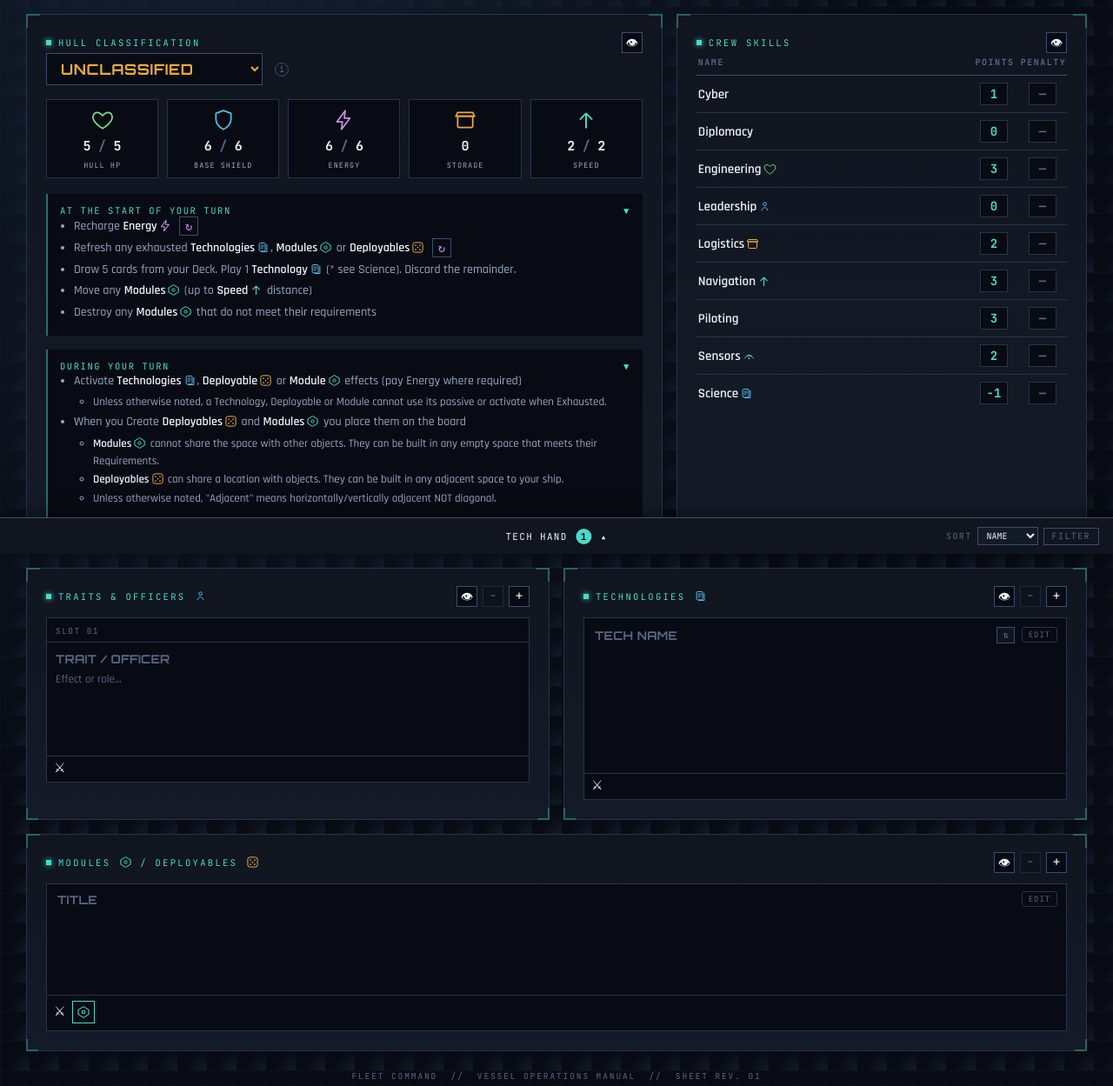
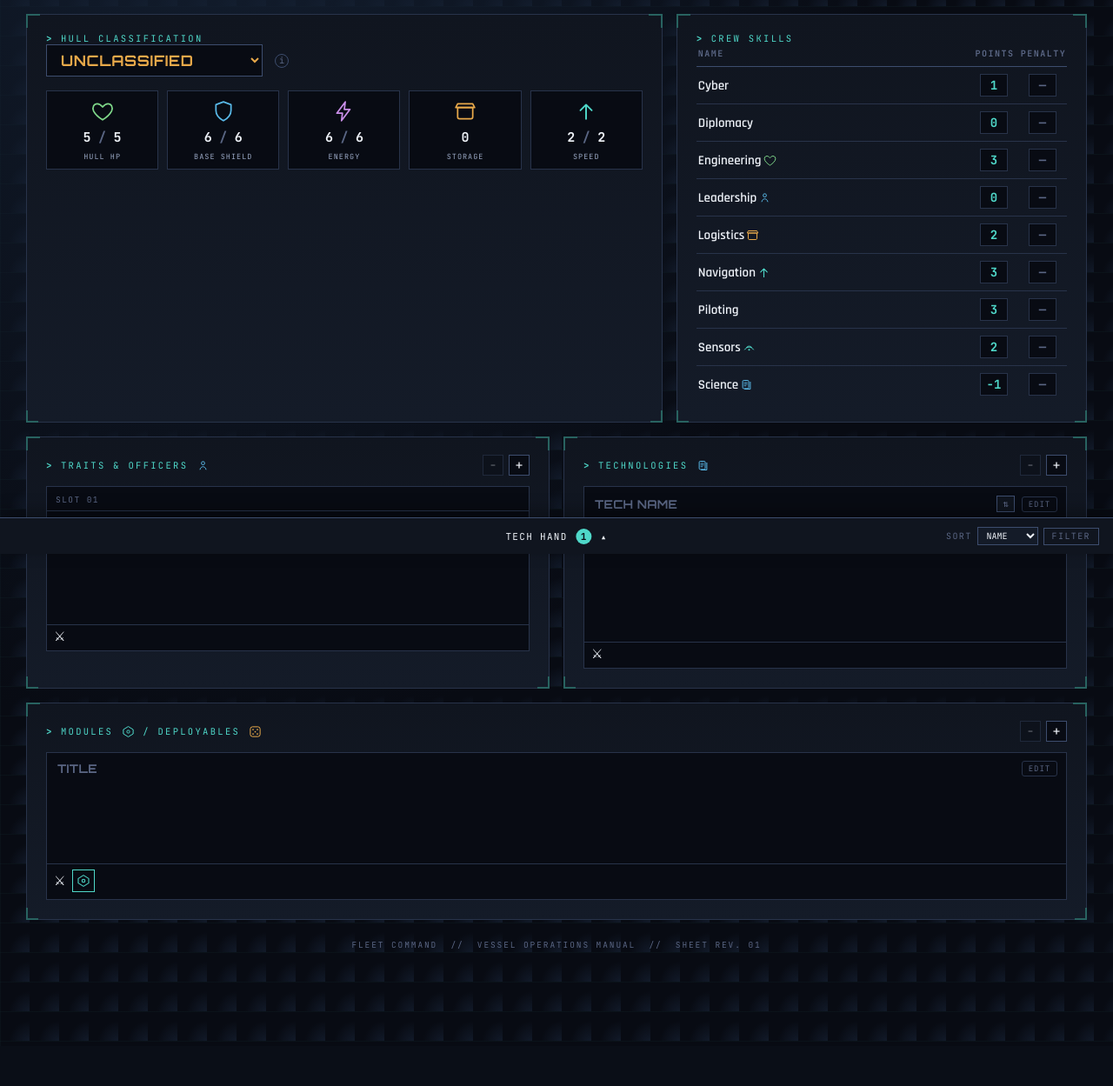
Before and after one commit to Nathan-R1/frigate-online, a PHP site: page /frigate-sheet/frigate.html in a window 1280 px wide. Shown: the part 163-1412 px from the top of the page at 87% size. After the commit the page ends 1360 px from the top, so only its background shows below. Run offline with PHP 8.4, Linux system fonts and the light colour scheme.

Commit message:
Polishing UI

```diff
--- a/client/frigate-sheet/css/style.css
+++ b/client/frigate-sheet/css/style.css
@@ -117,8 +117,16 @@ border-color:var(--cyan);
     margin-bottom:6px;
 
   }
+.eyebrow{
+cursor:pointer;
+  }
 .eyebrow::before{
-content:"";width:6px;height:6px;background:var(--cyan);box-shadow:0 0 6px var(--cyan);
+content:">";width:auto;height:auto;background:none;box-shadow:none;
+    font-family:var(--mono);font-size:11px;font-weight:700;line-height:1;
+    transition:transform .15s ease;
+  }
+.panel.collapsed .eyebrow::before{
+transform:rotate(90deg);
   }
 .panel-title{
 
@@ -163,12 +171,6 @@ opacity:.35;cursor:not-allowed;
   }
 .slot-btn:disabled:hover{
 border-color:var(--line-bright);color:var(--ink);
-  }
-.panel-collapse-btn{
-font-size:14px;
-  }
-.panel.collapsed .slot-controls .panel-collapse-btn{
-color:var(--cyan);border-color:var(--cyan);
   }
 .slot-menu-wrap{
 position:relative;
@@ -342,7 +344,6 @@ color:var(--brown);border-color:var(--brown);
   }
 .menu-bar{
 
-    position:sticky;top:0;z-index:50;
     display:flex;align-items:center;justify-content:space-between;gap:16px;
     margin:0 auto 12px;
     max-width:1220px;
--- a/client/frigate-sheet/frigate.html
+++ b/client/frigate-sheet/frigate.html
@@ -43,10 +43,7 @@
     <div class="panel">
       <div class="bl"></div><div class="br"></div>
       <div style="display:flex;align-items:center;justify-content:space-between;">
-        <div class="eyebrow" style="margin-bottom:0;">Hull Classification</div>
-        <div class="slot-controls">
-          <button type="button" class="slot-btn panel-collapse-btn" onclick="togglePanelCollapse(this)" title="Collapse section">👁</button>
-        </div>
+        <div class="eyebrow" style="margin-bottom:0;" onclick="togglePanelCollapse(this)" title="Collapse section">Hull Classification</div>
       </div>
       <div class="class-select">
         <select id="shipClass" onchange="onShipClassChange()">
@@ -88,35 +85,6 @@
           <div class="lbl">Speed</div>
         </div>
       </div>
-
-      <div class="rules-block" id="turnBox">
-        <div class="rhead" onclick="toggleTurnBox(this)">At the start of your turn <span class="collapse-ind">▼</span></div>
-        <ul>
-          <li>Recharge <b>Energy</b><svg class="kw-icon" viewBox="0 0 24 24" fill="none"><path d="M13 2 4 14h6l-1 8 9-12h-6l1-8Z" stroke="var(--icon-energy)" stroke-width="1.8" stroke-linejoin="round"/></svg> <button type="button" class="rule-btn" onclick="rechargeEnergy()" title="Set energy to max">↻</button></li>
-          <li>Refresh any exhausted <b>Technologies</b><svg class="kw-icon" viewBox="0 0 24 24" fill="none"><rect x="5" y="4" width="11" height="15" rx="1.8" stroke="var(--icon-shield)" stroke-width="1.6"/><path d="M8 8h5M8 11h5M8 14h3" stroke="var(--icon-shield)" stroke-width="1.4" stroke-linecap="round"/><path d="M9 20h10V7" stroke="var(--icon-shield)" stroke-width="1.6" stroke-linecap="round" stroke-linejoin="round"/></svg>, <b>Modules</b><svg class="kw-icon" viewBox="0 0 24 24" fill="none"><path d="M12 2.5 21 8v8l-9 5.5L3 16V8l9-5.5Z" stroke="var(--icon-cyan)" stroke-width="1.6" stroke-linejoin="round"/><circle cx="12" cy="12" r="2.6" stroke="var(--icon-cyan)" stroke-width="1.6"/></svg> or <b>Deployables</b><svg class="kw-icon" viewBox="0 0 24 24" fill="none"><rect x="3" y="3" width="18" height="18" rx="4" stroke="var(--icon-amber)" stroke-width="1.6"/><circle cx="8" cy="8" r="1.4" fill="var(--icon-amber)"/><circle cx="16" cy="8" r="1.4" fill="var(--icon-amber)"/><circle cx="12" cy="12" r="1.4" fill="var(--icon-amber)"/><circle cx="8" cy="16" r="1.4" fill="var(--icon-amber)"/><circle cx="16" cy="16" r="1.4" fill="var(--icon-amber)"/></svg> <button type="button" class="rule-btn" onclick="refreshAllTechs()" title="Refresh all exhausted techs, modules and deployables">↻</button></li>
-          <li>Draw 5 cards from your Deck. Play 1 <b>Technology</b><svg class="kw-icon" viewBox="0 0 24 24" fill="none"><rect x="5" y="4" width="11" height="15" rx="1.8" stroke="var(--icon-shield)" stroke-width="1.6"/><path d="M8 8h5M8 11h5M8 14h3" stroke="var(--icon-shield)" stroke-width="1.4" stroke-linecap="round"/><path d="M9 20h10V7" stroke="var(--icon-shield)" stroke-width="1.6" stroke-linecap="round" stroke-linejoin="round"/></svg> (* see Science). Discard the remainder.</li>
-          <li>Move any <b>Modules</b><svg class="kw-icon" viewBox="0 0 24 24" fill="none"><path d="M12 2.5 21 8v8l-9 5.5L3 16V8l9-5.5Z" stroke="var(--icon-cyan)" stroke-width="1.6" stroke-linejoin="round"/><circle cx="12" cy="12" r="2.6" stroke="var(--icon-cyan)" stroke-width="1.6"/></svg> (up to <b>Speed</b><svg class="kw-icon" viewBox="0 0 24 24" fill="none"><path d="M12 20V5M6 11l6-6 6 6" stroke="var(--icon-cyan)" stroke-width="1.8" stroke-linecap="round" stroke-linejoin="round"/></svg> distance)</li>
-          <li>Destroy any <b>Modules</b><svg class="kw-icon" viewBox="0 0 24 24" fill="none"><path d="M12 2.5 21 8v8l-9 5.5L3 16V8l9-5.5Z" stroke="var(--icon-cyan)" stroke-width="1.6" stroke-linejoin="round"/><circle cx="12" cy="12" r="2.6" stroke="var(--icon-cyan)" stroke-width="1.6"/></svg> that do not meet their requirements</li>
-        </ul>
-      </div>
-
-      <div class="rules-block" id="duringBox">
-        <div class="rhead" onclick="toggleTurnBox(this)">During your turn <span class="collapse-ind">▼</span></div>
-        <ul>
-          <li>Activate <b>Technologies</b><svg class="kw-icon" viewBox="0 0 24 24" fill="none"><rect x="5" y="4" width="11" height="15" rx="1.8" stroke="var(--icon-shield)" stroke-width="1.6"/><path d="M8 8h5M8 11h5M8 14h3" stroke="var(--icon-shield)" stroke-width="1.4" stroke-linecap="round"/><path d="M9 20h10V7" stroke="var(--icon-shield)" stroke-width="1.6" stroke-linecap="round" stroke-linejoin="round"/></svg>, <b>Deployable</b><svg class="kw-icon" viewBox="0 0 24 24" fill="none"><rect x="3" y="3" width="18" height="18" rx="4" stroke="var(--icon-amber)" stroke-width="1.6"/><circle cx="8" cy="8" r="1.4" fill="var(--icon-amber)"/><circle cx="16" cy="8" r="1.4" fill="var(--icon-amber)"/><circle cx="12" cy="12" r="1.4" fill="var(--icon-amber)"/><circle cx="8" cy="16" r="1.4" fill="var(--icon-amber)"/><circle cx="16" cy="16" r="1.4" fill="var(--icon-amber)"/></svg> or <b>Module</b><svg class="kw-icon" viewBox="0 0 24 24" fill="none"><path d="M12 2.5 21 8v8l-9 5.5L3 16V8l9-5.5Z" stroke="var(--icon-cyan)" stroke-width="1.6" stroke-linejoin="round"/><circle cx="12" cy="12" r="2.6" stroke="var(--icon-cyan)" stroke-width="1.6"/></svg> effects (pay Energy where required)
-            <ul class="sub">
-              <li>Unless otherwise noted, a Technology, Deployable or Module cannot use its passive or activate when Exhausted.</li>
-            </ul>
-          </li>
-          <li>When you Create <b>Deployables</b><svg class="kw-icon" viewBox="0 0 24 24" fill="none"><rect x="3" y="3" width="18" height="18" rx="4" stroke="var(--icon-amber)" stroke-width="1.6"/><circle cx="8" cy="8" r="1.4" fill="var(--icon-amber)"/><circle cx="16" cy="8" r="1.4" fill="var(--icon-amber)"/><circle cx="12" cy="12" r="1.4" fill="var(--icon-amber)"/><circle cx="8" cy="16" r="1.4" fill="var(--icon-amber)"/><circle cx="16" cy="16" r="1.4" fill="var(--icon-amber)"/></svg> and <b>Modules</b><svg class="kw-icon" viewBox="0 0 24 24" fill="none"><path d="M12 2.5 21 8v8l-9 5.5L3 16V8l9-5.5Z" stroke="var(--icon-cyan)" stroke-width="1.6" stroke-linejoin="round"/><circle cx="12" cy="12" r="2.6" stroke="var(--icon-cyan)" stroke-width="1.6"/></svg> you place them on the board
-            <ul class="sub">
-              <li><b>Modules</b><svg class="kw-icon" viewBox="0 0 24 24" fill="none"><path d="M12 2.5 21 8v8l-9 5.5L3 16V8l9-5.5Z" stroke="var(--icon-cyan)" stroke-width="1.6" stroke-linejoin="round"/><circle cx="12" cy="12" r="2.6" stroke="var(--icon-cyan)" stroke-width="1.6"/></svg> cannot share the space with other objects. They can be built in any empty space that meets their Requirements.</li>
-              <li><b>Deployables</b><svg class="kw-icon" viewBox="0 0 24 24" fill="none"><rect x="3" y="3" width="18" height="18" rx="4" stroke="var(--icon-amber)" stroke-width="1.6"/><circle cx="8" cy="8" r="1.4" fill="var(--icon-amber)"/><circle cx="16" cy="8" r="1.4" fill="var(--icon-amber)"/><circle cx="12" cy="12" r="1.4" fill="var(--icon-amber)"/><circle cx="8" cy="16" r="1.4" fill="var(--icon-amber)"/><circle cx="16" cy="16" r="1.4" fill="var(--icon-amber)"/></svg> can share a location with objects. They can be built in any adjacent space to your ship.</li>
-              <li>Unless otherwise noted, "Adjacent" means horizontally/vertically adjacent NOT diagonal.</li>
-            </ul>
-          </li>
-        </ul>
-      </div>
       </div>
     </div>
 
@@ -124,10 +92,7 @@
     <div class="panel skills-panel">
       <div class="bl"></div><div class="br"></div>
       <div style="display:flex;align-items:center;justify-content:space-between;">
-        <div class="eyebrow" style="margin-bottom:0;">Crew Skills</div>
-        <div class="slot-controls">
-          <button type="button" class="slot-btn panel-collapse-btn" onclick="togglePanelCollapse(this)" title="Collapse section">👁</button>
-        </div>
+        <div class="eyebrow" style="margin-bottom:0;" onclick="togglePanelCollapse(this)" title="Collapse section">Crew Skills</div>
       </div>
       <table class="skills">
         <tr><th>Name</th><th class="pt">Points</th><th class="pt">Penalty</th></tr>
@@ -151,9 +116,8 @@
     <div class="panel">
       <div class="bl"></div><div class="br"></div>
       <div style="display:flex;align-items:center;justify-content:space-between;">
-        <div class="eyebrow" style="margin-bottom:0;">Traits &amp; Officers<svg class="kw-icon" viewBox="0 0 24 24" fill="none"><circle cx="12" cy="7.5" r="3" stroke="var(--icon-shield)" stroke-width="1.6"/><path d="M6.5 19c.7-3.2 3-5 5.5-5s4.8 1.8 5.5 5" stroke="var(--icon-shield)" stroke-width="1.6" stroke-linecap="round"/></svg></div>
+        <div class="eyebrow" style="margin-bottom:0;" onclick="togglePanelCollapse(this)" title="Collapse section">Traits &amp; Officers<svg class="kw-icon" viewBox="0 0 24 24" fill="none"><circle cx="12" cy="7.5" r="3" stroke="var(--icon-shield)" stroke-width="1.6"/><path d="M6.5 19c.7-3.2 3-5 5.5-5s4.8 1.8 5.5 5" stroke="var(--icon-shield)" stroke-width="1.6" stroke-linecap="round"/></svg></div>
         <div class="slot-controls">
-          <button type="button" class="slot-btn panel-collapse-btn" onclick="togglePanelCollapse(this)" title="Collapse section">👁</button>
           <button type="button" class="slot-btn" id="slotRemoveBtn" onclick="showSlotPicker(event, this, 'crewGrid', '.cname')" title="Remove a slot">−</button>
           <div class="slot-menu-wrap">
             <button type="button" class="slot-btn" onclick="togglePresetMenu(event)" title="Add from catalog">+</button>
@@ -175,9 +139,8 @@
     <div class="panel tech-panel">
       <div class="bl"></div><div class="br"></div>
       <div style="display:flex;align-items:center;justify-content:space-between;">
-        <div class="eyebrow" style="margin-bottom:0;">Technologies<svg class="kw-icon" viewBox="0 0 24 24" fill="none"><rect x="5" y="4" width="11" height="15" rx="1.8" stroke="var(--icon-shield)" stroke-width="1.6"/><path d="M8 8h5M8 11h5M8 14h3" stroke="var(--icon-shield)" stroke-width="1.4" stroke-linecap="round"/><path d="M9 20h10V7" stroke="var(--icon-shield)" stroke-width="1.6" stroke-linecap="round" stroke-linejoin="round"/></svg></div>
+        <div class="eyebrow" style="margin-bottom:0;" onclick="togglePanelCollapse(this)" title="Collapse section">Technologies<svg class="kw-icon" viewBox="0 0 24 24" fill="none"><rect x="5" y="4" width="11" height="15" rx="1.8" stroke="var(--icon-shield)" stroke-width="1.6"/><path d="M8 8h5M8 11h5M8 14h3" stroke="var(--icon-shield)" stroke-width="1.4" stroke-linecap="round"/><path d="M9 20h10V7" stroke="var(--icon-shield)" stroke-width="1.6" stroke-linecap="round" stroke-linejoin="round"/></svg></div>
         <div class="slot-controls">
-          <button type="button" class="slot-btn panel-collapse-btn" onclick="togglePanelCollapse(this)" title="Collapse section">👁</button>
           <button type="button" class="slot-btn" id="techSlotRemoveBtn" onclick="showSlotPicker(event, this, 'techGrid', '.tname')" title="Remove a slot">−</button>
           <div class="slot-menu-wrap">
             <button type="button" class="slot-btn" onclick="toggleTechPresetMenu(event)" title="Add from catalog">+</button>
@@ -219,9 +182,8 @@
   <div class="panel" style="margin-top:16px;">
     <div class="bl"></div><div class="br"></div>
     <div style="display:flex;align-items:center;justify-content:space-between;flex-wrap:wrap;gap:8px;">
-      <div class="eyebrow" style="margin-bottom:0;">Modules<svg class="kw-icon" viewBox="0 0 24 24" fill="none"><path d="M12 2.5 21 8v8l-9 5.5L3 16V8l9-5.5Z" stroke="var(--icon-cyan)" stroke-width="1.6" stroke-linejoin="round"/><circle cx="12" cy="12" r="2.6" stroke="var(--icon-cyan)" stroke-width="1.6"/></svg> / Deployables<svg class="kw-icon" viewBox="0 0 24 24" fill="none"><rect x="3" y="3" width="18" height="18" rx="4" stroke="var(--icon-amber)" stroke-width="1.6"/><circle cx="8" cy="8" r="1.4" fill="var(--icon-amber)"/><circle cx="16" cy="8" r="1.4" fill="var(--icon-amber)"/><circle cx="12" cy="12" r="1.4" fill="var(--icon-amber)"/><circle cx="8" cy="16" r="1.4" fill="var(--icon-amber)"/><circle cx="16" cy="16" r="1.4" fill="var(--icon-amber)"/></svg></div>
+      <div class="eyebrow" style="margin-bottom:0;" onclick="togglePanelCollapse(this)" title="Collapse section">Modules<svg class="kw-icon" viewBox="0 0 24 24" fill="none"><path d="M12 2.5 21 8v8l-9 5.5L3 16V8l9-5.5Z" stroke="var(--icon-cyan)" stroke-width="1.6" stroke-linejoin="round"/><circle cx="12" cy="12" r="2.6" stroke="var(--icon-cyan)" stroke-width="1.6"/></svg> / Deployables<svg class="kw-icon" viewBox="0 0 24 24" fill="none"><rect x="3" y="3" width="18" height="18" rx="4" stroke="var(--icon-amber)" stroke-width="1.6"/><circle cx="8" cy="8" r="1.4" fill="var(--icon-amber)"/><circle cx="16" cy="8" r="1.4" fill="var(--icon-amber)"/><circle cx="12" cy="12" r="1.4" fill="var(--icon-amber)"/><circle cx="8" cy="16" r="1.4" fill="var(--icon-amber)"/><circle cx="16" cy="16" r="1.4" fill="var(--icon-amber)"/></svg></div>
       <div class="slot-controls">
-        <button type="button" class="slot-btn panel-collapse-btn" onclick="togglePanelCollapse(this)" title="Collapse section">👁</button>
         <button type="button" class="slot-btn" id="modSlotRemoveBtn" onclick="showSlotPicker(event, this, 'modGrid', '.mname')" title="Remove a slot">−</button>
         <div class="slot-menu-wrap">
           <button type="button" class="slot-btn" onclick="toggleModPresetMenu(event)" title="Add from catalog">+</button>
@@ -266,10 +228,6 @@
 <script src="presets/crew-presets.js"></script>
 <script src="presets/mod-presets.js"></script>
 <script>
-  function toggleTurnBox(rhead){
-    var box = rhead.parentNode;
-    box.classList.toggle('collapsed');
-  }
   function togglePanelCollapse(btn){
     var panel = btn.closest('.panel');
     if(!panel) return;
@@ -280,22 +238,6 @@
     if(!container || !container.classList) return;
     if(!container.classList.contains('grid') && !container.classList.contains('row2')) return;
     container.classList.toggle('has-collapsed', !!container.querySelector('.panel.collapsed'));
-  }
-  function rechargeEnergy(){
-    var cur = document.getElementById('energyCur');
-    var max = document.getElementById('energyMax');
-    if(cur && max) cur.value = max.value;
-  }
-  function refreshAllTechs(){
-    var techs = document.querySelectorAll('#techGrid .tech-card');
-    for(var i=0;i<techs.length;i++){
-      if(techState(techs[i]) === 'exhausted') setTechState(techs[i], 'played');
-    }
-    var mods = document.querySelectorAll('#modGrid .mod-card .mexhaust-btn');
-    for(var j=0;j<mods.length;j++){
-      applyModExhaust(mods[j].closest('.mod-card'), false);
-    }
-    refreshHand();
   }
   function decrementStat(id){
     var el = document.getElementById(id);
```
Also changed, not shown: client/board.css (+41 -0 lines), client/board.html (+69 -0 lines).
